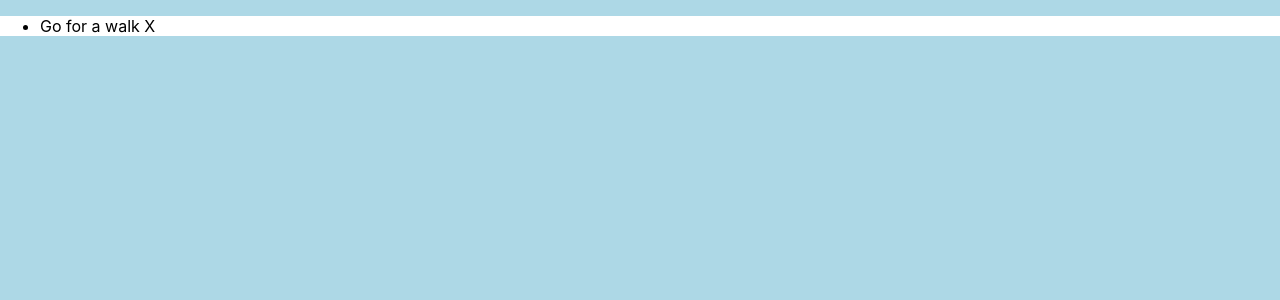
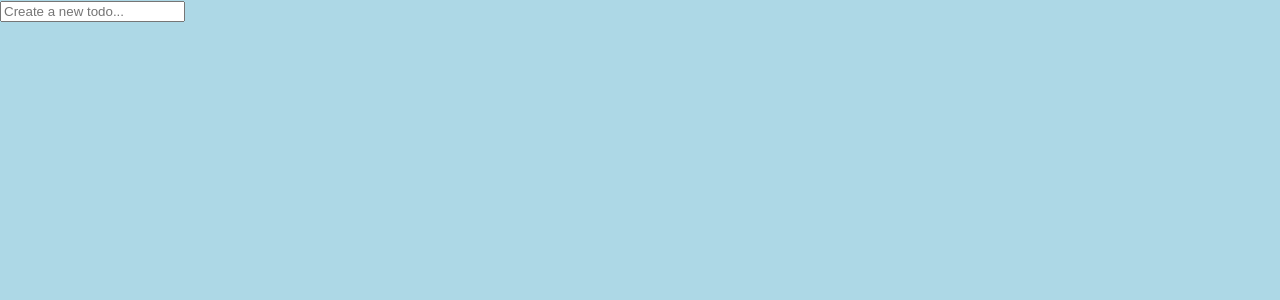
Before and after one commit to HamnaIshaq/todo-app, a React (Create React App) app: page / in a window 1280 px wide. Shown: the top 300 px of the page. Built offline with nearby package versions, Linux system fonts and the light colour scheme.

Commit message:
Convert todo input into a controlled element

```diff
--- a/src/components/TodoInput.js
+++ b/src/components/TodoInput.js
@@ -1,9 +1,15 @@
 import React from 'react';
 
-const TodoInput = () => {
+const TodoInput = ({ inputChange }) => {
   return(
-    <input type="text" />
-  );
+      <form>
+        <input
+          type="text"
+          placeholder="Create a new todo..."
+          onChange={inputChange}
+        />
+      </form>
+    );
 }
 
 export default TodoInput;
--- a/src/containers/App.js
+++ b/src/containers/App.js
@@ -1,15 +1,19 @@
 import React, { Component } from 'react';
-//import TodoInput from '../components/TodoInput';
-import TodoItem from '../components/TodoItem';
+import TodoInput from '../components/TodoInput';
+//import TodoItem from '../components/TodoItem';
 
 class App extends Component {
-  state = { todoItem: 'Go for a walk' };
+  state = { todoItem: ''};
+
+  onInputChange = (e) => {
+    this.setState({ todoItem: e.target.value });
+  }
 
   render() {
     return(
       <div>
-        <TodoItem
-          todoItem = { this.state.todoItem }
+        <TodoInput
+          inputChange = {this.onInputChange}
         />
       </div>
     );
```
